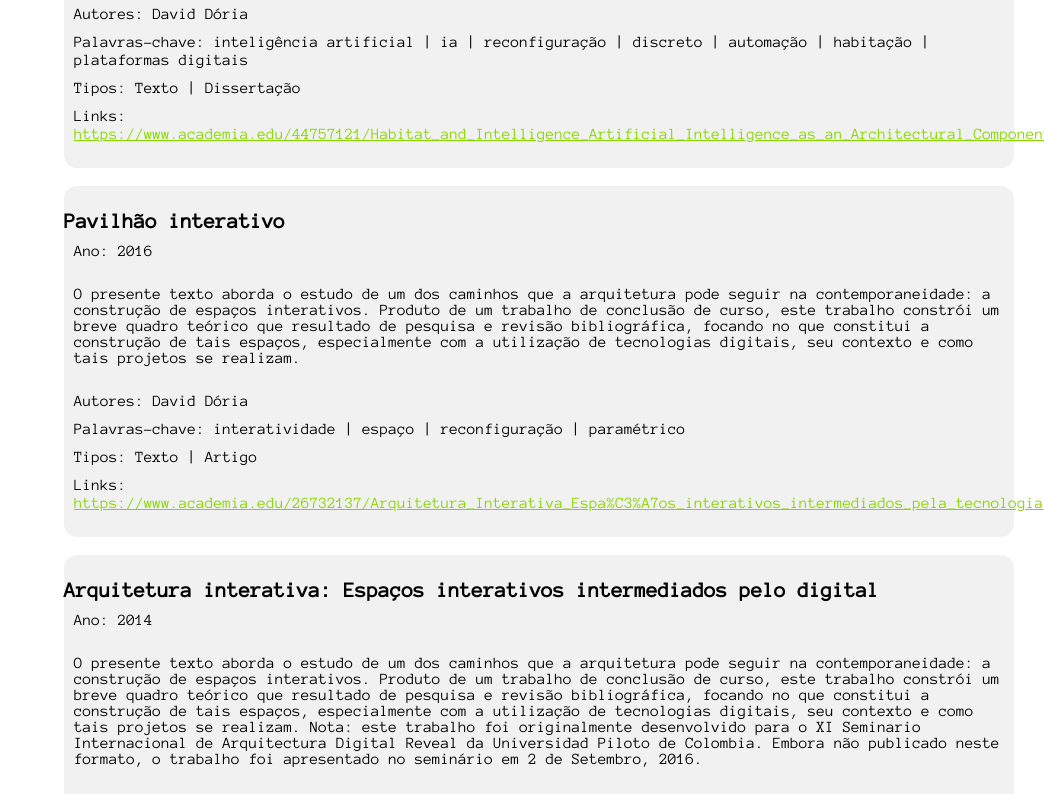
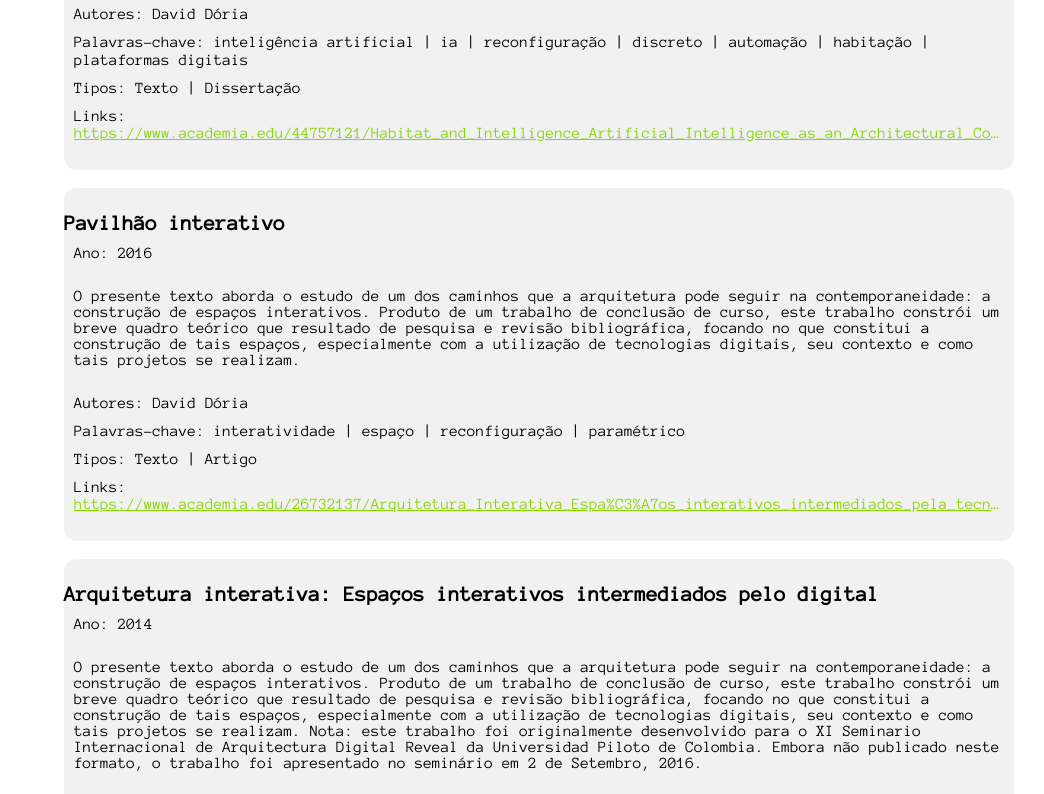
Before and after one commit to daversd/aac, a React (Vite) app: page / in a window 1280 px wide. Shown: the part 980-1774 px from the top of the page, without its empty margins (236-1280 px from the left). Built offline with nearby package versions, Linux system fonts and the light colour scheme.

Commit message:
correção de overflow de links

```diff
--- a/src/components/entry-fc/entry-fc.tsx
+++ b/src/components/entry-fc/entry-fc.tsx
@@ -1,7 +1,6 @@
 import { FC } from 'react';
 import { Entry } from '../../core/entry';
 import mainStyle from '../../style-sheets/main-style.module.scss';
-import entryStyle from './entry-fc.module.scss'
 
 export interface EntryFCProps {
   entry: Entry;
--- a/src/style-sheets/main-style.module.scss
+++ b/src/style-sheets/main-style.module.scss
@@ -304,9 +304,14 @@ $nav-search-button-width-small: 72px;
 
 .regularLink {
     font-size: 12pt;
+    display: inline-block;
     font-family: $font-default;
     color: $clr-accent-primary;
     text-decoration: underline;
+    text-overflow: ellipsis;
+    overflow: hidden;
+    width: 100%;
+    white-space: nowrap;
 }
 
 .regularLink:hover {
```
